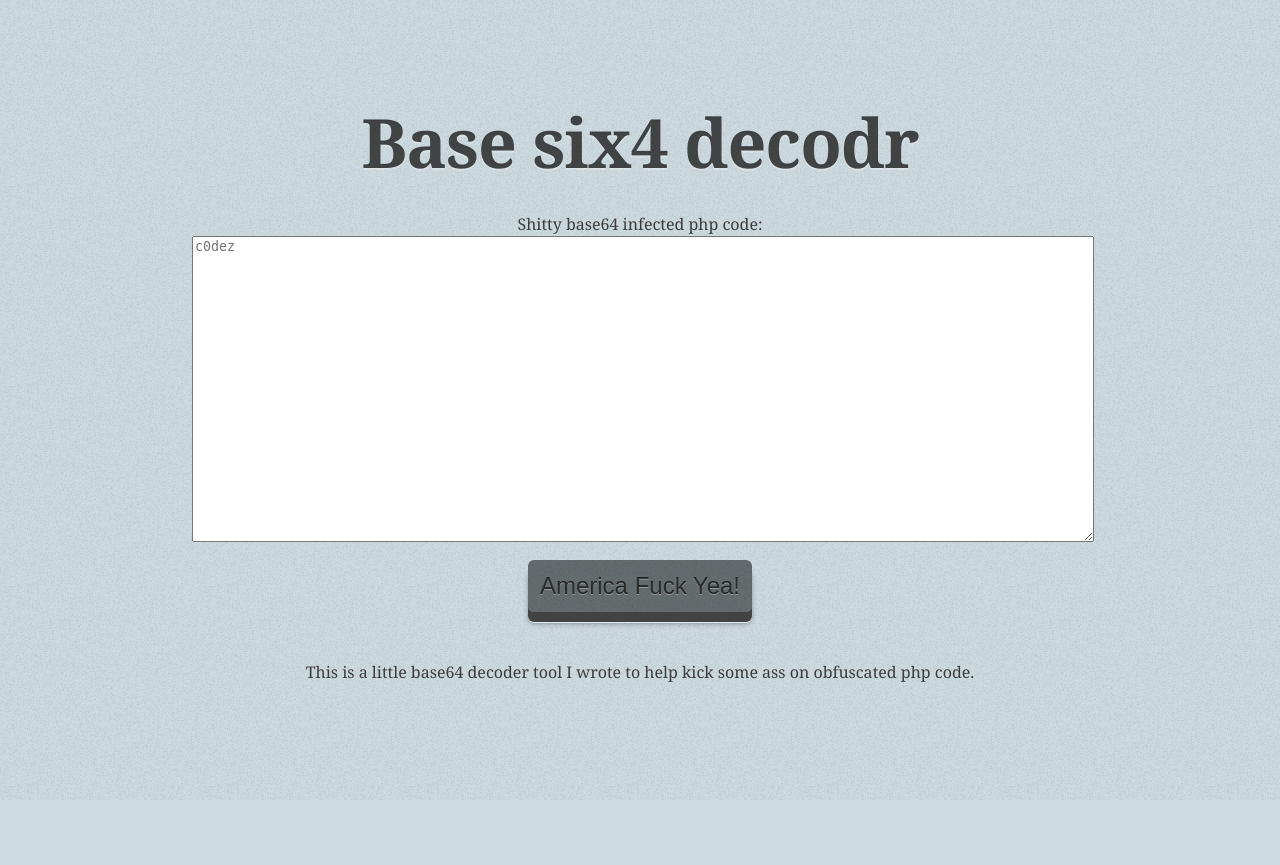
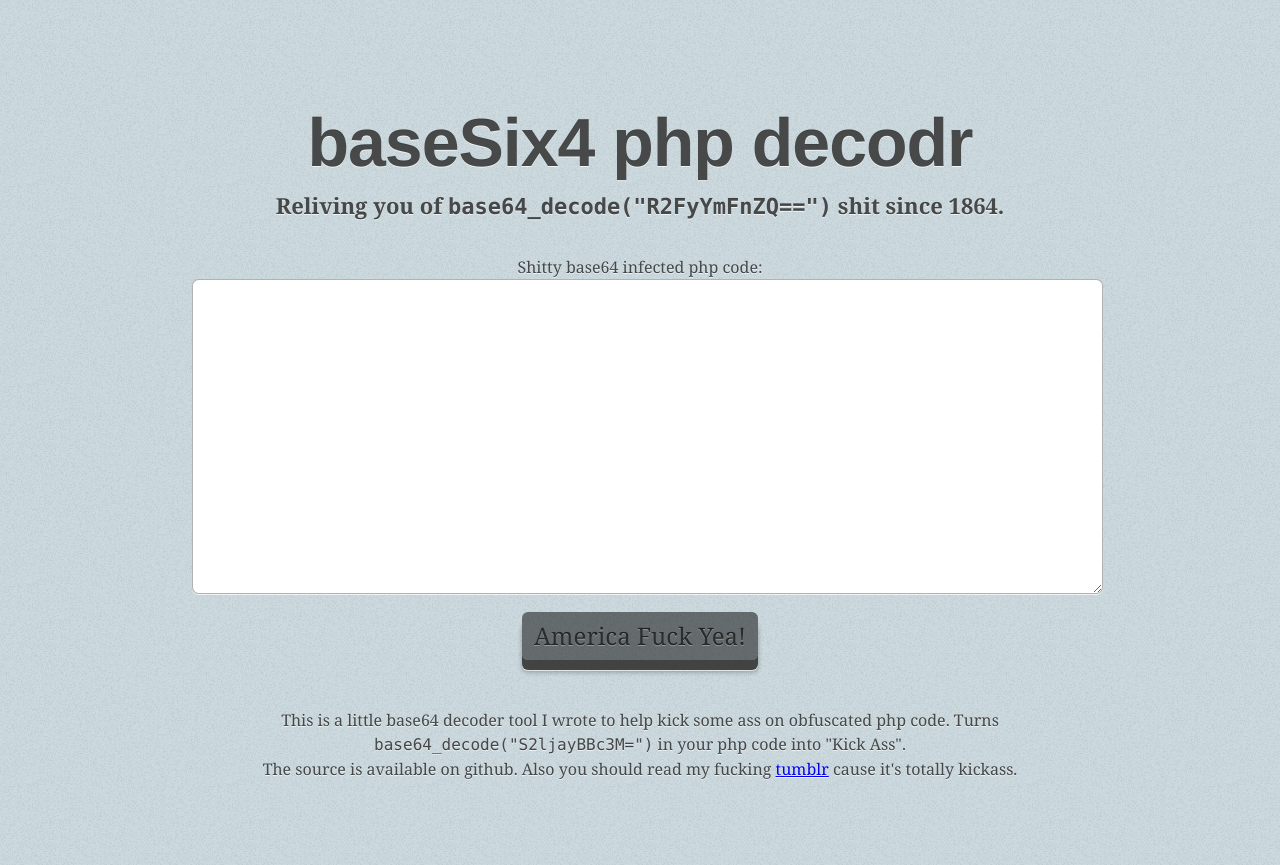
Before and after one commit to ajcates/baseSix4-php-decodr, a PHP site: page / in a window 1280 px wide. Before the commit the page ends 800 px from the top, so only its background shows below. Run offline with PHP 8.4, Linux system fonts and the light colour scheme; some libraries are stand-ins or nearby versions.

Commit message:
added in a license and some other tweakers

```diff
--- a/hipster.css
+++ b/hipster.css
@@ -58,7 +58,7 @@ a img {border: 0;}
 	line-height: 30px;
 }
 
-body {
+body, input {
 	font: 16px/24px Georgia, serif;
 }
 
@@ -96,14 +96,27 @@ body {
 	background: rgb(205,218,223) url("images/bg.png") repeat;
 	color: rgb(60,60,60);
 	-webkit-text-size-adjust: 100%; /* Stops Mobile Safari from auto-adjusting font-sizes */
+	color: rgba(0,0,0, .7);
+	text-shadow: 0px 1px 0px rgba(255,255,255, .7);
+	-webkit-font-smoothing: antialiased;
 }
 h1 {
-	color: rgba(0,0,0, .7);
-	text-shadow: 0px 2px 1px rgba(255,255,255, .3);
+	font-family:  Helvetica, “Helvetica Neue”, Arial, sans-serif;
 }
-
+h1 + h4 {
+	position: relative;
+	top: -1em;
+}
+textarea, code {
+	font-family: menlo, Consolas, Monaco, "DejaVu Sans Mono", "Liberation Mono", "Bitstream Vera Sans Mono", "Lucida Console", "Courier New", Courier, monospace;
+}
 textarea {
 	width: 100%;
+	-webkit-border-radius: .5em;
+
+	padding: .5em;
+	border: 1px solid rgba(0,0,0, .3);
+	-webkit-box-shadow: 0px 1px 0px rgba(255,255,255, .7);
 }
 
 input[type='submit'] {
--- a/index.php
+++ b/index.php
@@ -1,8 +1,11 @@
 <?
+/*
+Copyright (C) 2009 A.J. Cates <aj@ajcates.com>
+See license.txt for more info on what you can and can't do with my code.
+*/
 if(isset($_POST['code'])) {
 	//aww fuck we got code
 	$oCode = $_POST['code'];
-
     $dCode = htmlspecialchars(preg_replace_callback(
         '/base64_decode\([\"|\s|\']+([^\"\']*)[\"|\']\s*\)/',
         //'/base64_decode/',
@@ -21,7 +24,7 @@ if(isset($_POST['code'])) {
 <html xmlns="http://www.w3.org/1999/xhtml" xml:lang="en" lang="en">
 <head>
 	<meta charset="UTF-8" />
-	<title>Base six4 decodr</title>
+	<title>baseSix4 php decodr</title>
 	<script type="text/javascript" src="http://ajax.googleapis.com/ajax/libs/jquery/1.3.2/jquery.min.js"></script>
 	<link rel="stylesheet" href="hipster.css" type="text/css" />
 </head>
@@ -29,16 +32,18 @@ if(isset($_POST['code'])) {
 	<!--[if IE]>
 		<h1>Fuck you.</h1>
 	<![endif]-->
-	<h1>Base six4 decodr</h1>
+	<h1>baseSix4 php decodr</h1>
+	<h4>Reliving you of <code>base64_decode("R2FyYmFnZQ==")</code> shit since 1864.</h4>
 	<form method="post">
 		<? if(isset($dCode)): ?>
-			<label for="dCode">Kick ass some what clean php code:</label>
-			<textarea name="dCode" rows="20" placeholder="c0dez"><?=$dCode?></textarea>
+			<label for="dCode">Kick ass &amp; some what clean php code:</label>
+			<textarea name="dCode" rows="20"><?=$dCode?></textarea>
 		<? endif;?>
 		<label for="oCode">Shitty base64 infected php code:</label>
-		<textarea id="oCode" name="code" rows="20" placeholder="c0dez"><?= isset($oCode) ? $oCode : null?></textarea>
+		<textarea id="oCode" name="code" rows="20"><?= isset($oCode) ? $oCode : null?></textarea>
 		<input type="submit" value="America Fuck Yea!" />
 	</form>
-	<p>This is a little base64 decoder tool I wrote to help kick some ass on obfuscated php code.</p>
+	<p>This is a little base64 decoder tool I wrote to help kick some ass on obfuscated php code. Turns <code>base64_decode("S2ljayBBc3M=")</code> in your php code into "Kick Ass".</p>
+	<p>The source is available on github. Also you should read my fucking <a href="http://ajcates.tumblr.com">tumblr</a> cause it's totally kickass.</p>
 </body>
 </html>
```
Also changed, not shown: License.txt (added), ReadMe.md (added).
